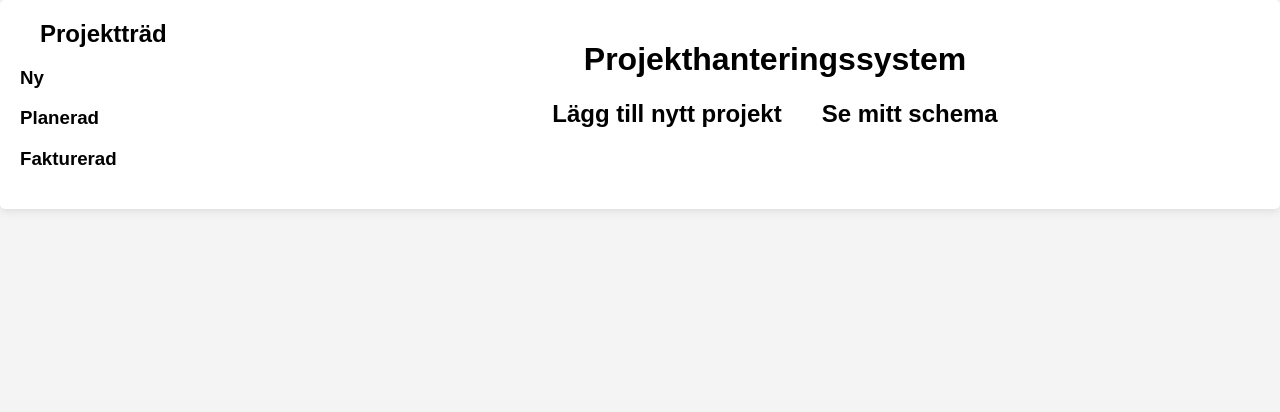
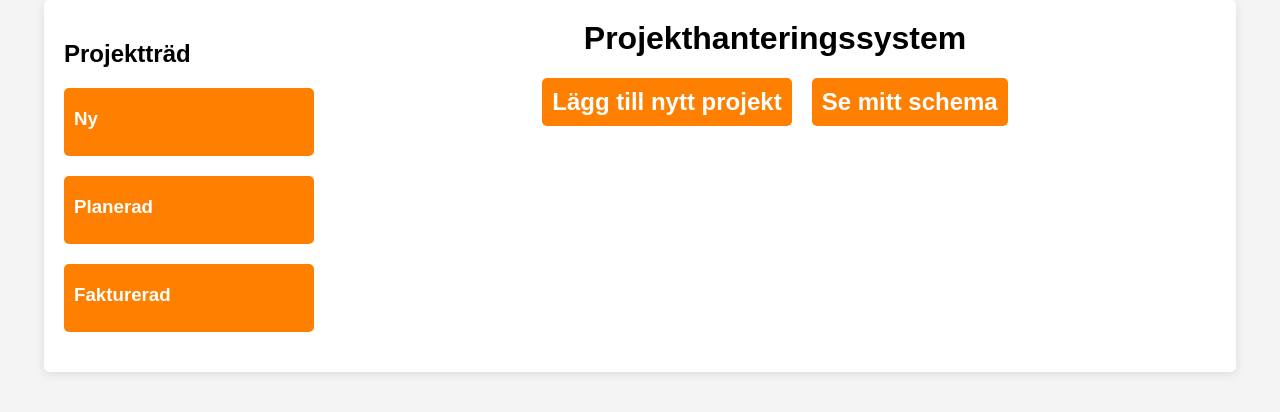
Before and after one commit to dannedundah/projekthanteringssystem, a plain HTML site: page index.html in a window 1280 px wide. Drawn offline with Linux system fonts and the light colour scheme; no server answers.

Commit message:
Lägg till orange bakgrund på specifika element

```diff
--- a/index.html
+++ b/index.html
@@ -12,15 +12,15 @@
     <div class="container">
         <div class="sidebar">
             <h2>Projektträd</h2>
-            <div class="folder" id="new" ondrop="drop(event)" ondragover="allowDrop(event)">
+            <div class="folder orange-background" id="new" ondrop="drop(event)" ondragover="allowDrop(event)">
                 <h3>Ny</h3>
                 <ul id="new-projects"></ul>
             </div>
-            <div class="folder" id="planned" ondrop="drop(event)" ondragover="allowDrop(event)">
+            <div class="folder orange-background" id="planned" ondrop="drop(event)" ondragover="allowDrop(event)">
                 <h3>Planerad</h3>
                 <ul id="planned-projects"></ul>
             </div>
-            <div class="folder" id="billed" ondrop="drop(event)" ondragover="allowDrop(event)">
+            <div class="folder orange-background" id="billed" ondrop="drop(event)" ondragover="allowDrop(event)">
                 <h3>Fakturerad</h3>
                 <ul id="billed-projects"></ul>
             </div>
@@ -28,8 +28,8 @@
         <div class="main-content">
             <h1>Projekthanteringssystem</h1>
             <div class="button-container">
-                <h2 onclick="navigateTo('läggatillprojekt.html')">Lägg till nytt projekt</h2>
-                <h2 onclick="navigateTo('se-schema.html')">Se mitt schema</h2>
+                <h2 onclick="navigateTo('läggatillprojekt.html')" class="action-button orange-background">Lägg till nytt projekt</h2>
+                <h2 onclick="navigateTo('se-schema.html')" class="action-button orange-background">Se mitt schema</h2>
             </div>
             <div id="project-details" class="project-details"></div>
         </div>
--- a/styles.css
+++ b/styles.css
@@ -5,18 +5,18 @@ body {
     padding: 0;
     display: flex;
     justify-content: center;
-    align-items: flex-start; /* Ändra till flex-start för att placera innehåll högst upp */
+    align-items: flex-start; /* Placera innehållet högst upp */
     height: 100vh;
 }
 
 .container {
+    display: flex;
+    width: 90%;
+    max-width: 1200px;
     background: #fff;
     padding: 20px;
     border-radius: 5px;
     box-shadow: 0 2px 10px rgba(0, 0, 0, 0.1);
-    display: flex;
-    width: 100%;
-    box-sizing: border-box;
 }
 
 .sidebar {
@@ -24,23 +24,52 @@ body {
     margin-right: 20px;
 }
 
+.sidebar h2 {
+    text-align: left;
+}
+
 .main-content {
     flex: 1;
+    text-align: center; /* Centrera texten */
 }
 
 h1 {
-    text-align: center;
-}
-
-h2 {
-    cursor: pointer;
-    margin: 0 20px; /* Lägg till marginal mellan rubrikerna */
+    margin-top: 0;
 }
 
 .button-container {
     display: flex;
     justify-content: center;
-    margin-top: 10px;
+    margin-top: 20px;
+}
+
+.action-button {
+    padding: 10px 20px;
+    border-radius: 5px;
+    margin: 0 10px;
+    cursor: pointer;
+    display: inline-block;
+}
+
+.action-button:hover {
+    background-color: #cc6600; /* Mörkare orange */
+}
+
+.folder {
+    margin-bottom: 20px;
+}
+
+.folder h3 {
+    margin: 10px 0;
+}
+
+ul {
+    list-style-type: none;
+    padding: 0;
+}
+
+li {
+    margin: 5px 0;
 }
 
 #project-details {
@@ -51,3 +80,10 @@ h2 {
     max-width: 100px;
     margin: 5px;
 }
+
+.orange-background {
+    background-color: #ff7f00; /* Orange färg */
+    color: white;
+    padding: 10px;
+    border-radius: 5px;
+}
```
